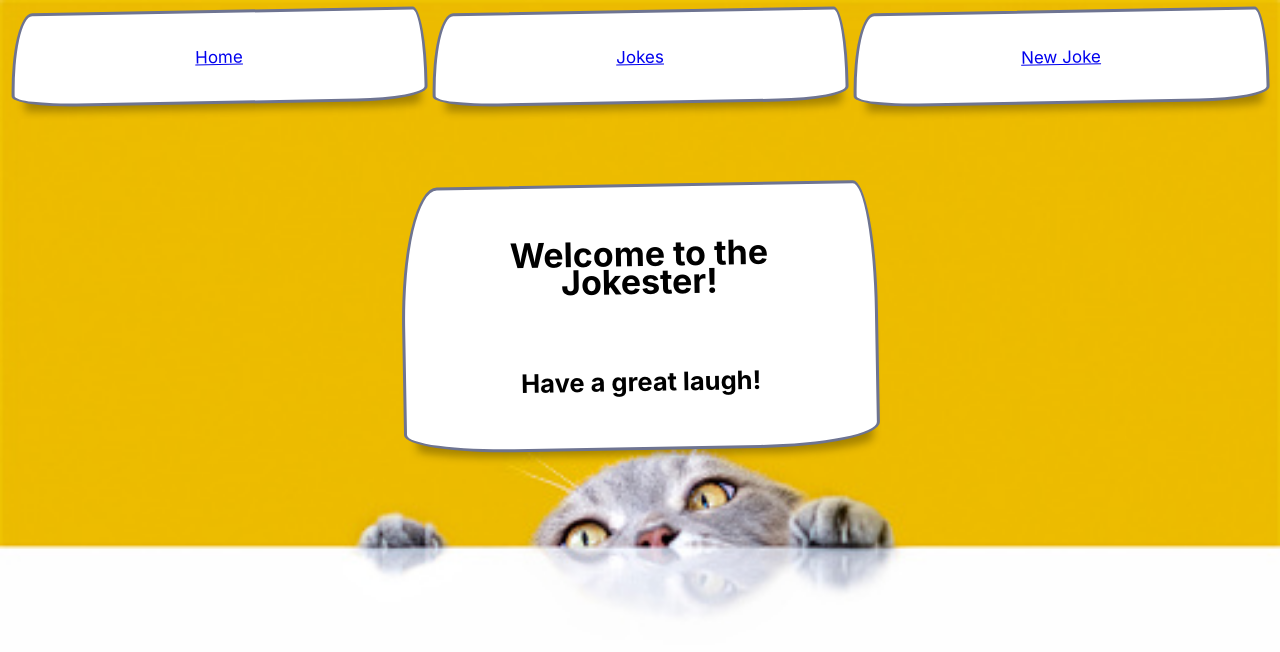
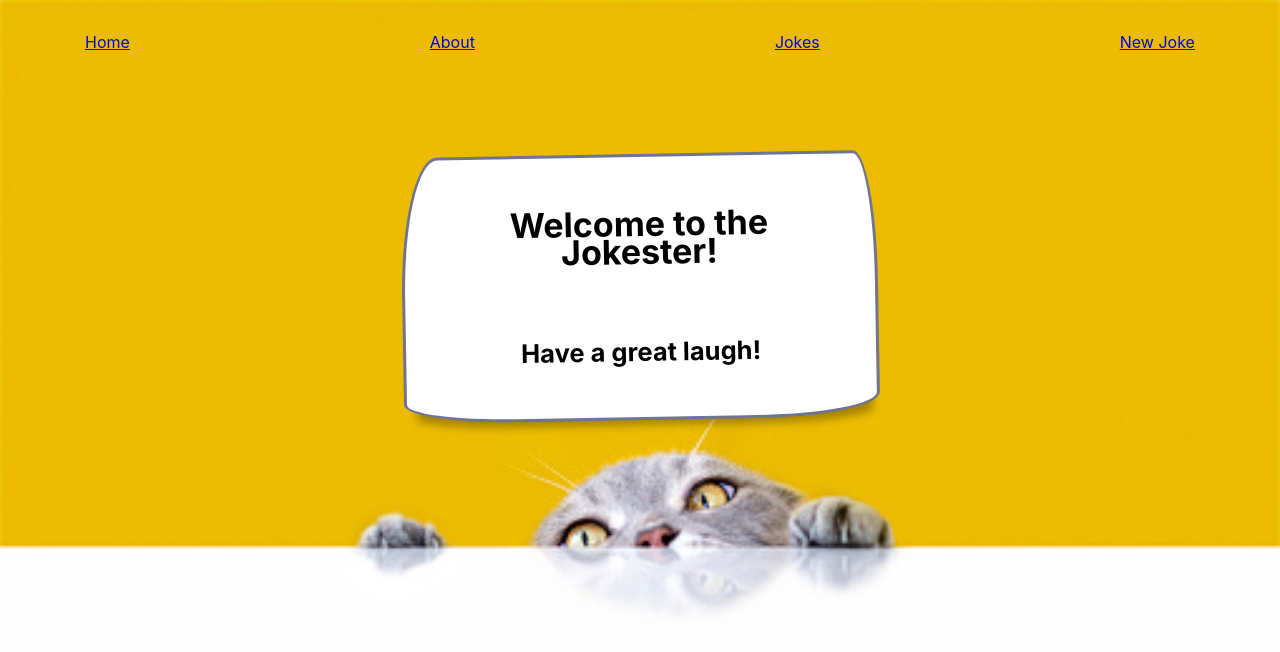
Before and after one commit to riannacastro/joke-frontend, a React (Create React App) app: page / in a window 1280 px wide. Shown: the top 652 px of the page. Built offline with nearby package versions, Linux system fonts and the light colour scheme.

Commit message:
added about route

```diff
--- a/src/App.js
+++ b/src/App.js
@@ -10,19 +10,25 @@ function App() {
       <NavLink
       to="/"
       className={isActive => isActive ? "selected" : ""}
-      id="home-link"
+      id="nav-link"
       >Home</NavLink>
+      <br />
+      <NavLink
+      to="/about"
+      className={isActive => isActive ? "selected" : ""}
+      id="nav-link"
+      >About</NavLink>
       <br />
       <NavLink
       to="/jokes"
       className={isActive => isActive ? "selected" : ""}
-      id="jokes-link"
+      id="nav-link"
       >Jokes</NavLink>
       <br />
       <NavLink
       to="/new"
       className={isActive => isActive ? "selected" : ""}
-      id="new-link"
+      id="nav-link"
       >New Joke</NavLink>
       </div>
       <Pages />
--- a/src/Components/HowToPage.js
+++ b/src/Components/HowToPage.js
@@ -4,7 +4,7 @@ export default class HowToPage extends Component {
     render() {
         return (
             <div>
-
+                <h1>How To:</h1>
             </div>
         )
     }
--- a/src/Components/Pages.js
+++ b/src/Components/Pages.js
@@ -1,6 +1,7 @@
 import React from 'react'
 import { Switch, Route } from 'react-router-dom'
 import HomePage from './HomePage'
+import HowToPage from './HowToPage'
 import JokeForm from './jokes/JokeForm'
 import JokesContainer from './jokes/JokesContainer'
 
@@ -10,6 +11,7 @@ export default function Pages() {
     return (
             <Switch>
             <Route exact path="/" component={HomePage}/>
+            <Route exact path="/" component={HowToPage}/>
             <Route path="/jokes" component={routerProps => < JokesContainer routerProps={routerProps}/>}/>
             <Route path="/new" component={routerProps => < JokeForm routerProps={routerProps}/>}/>
             </Switch>
```
